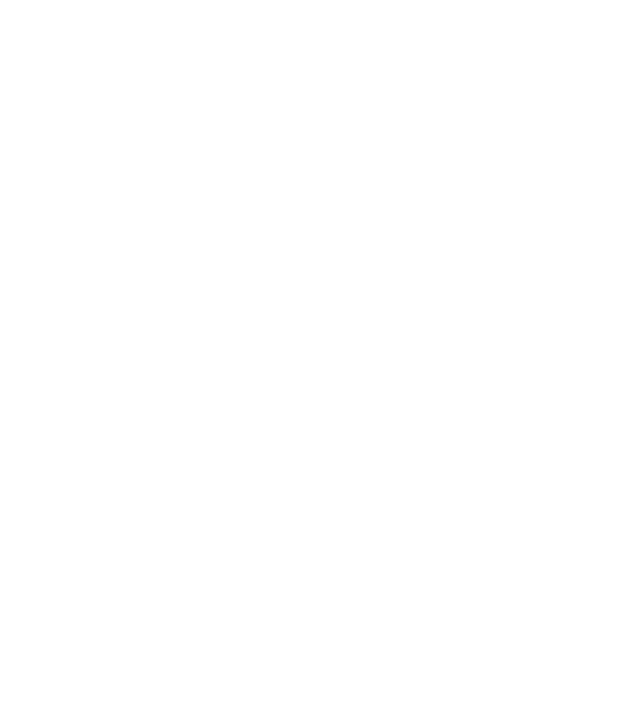
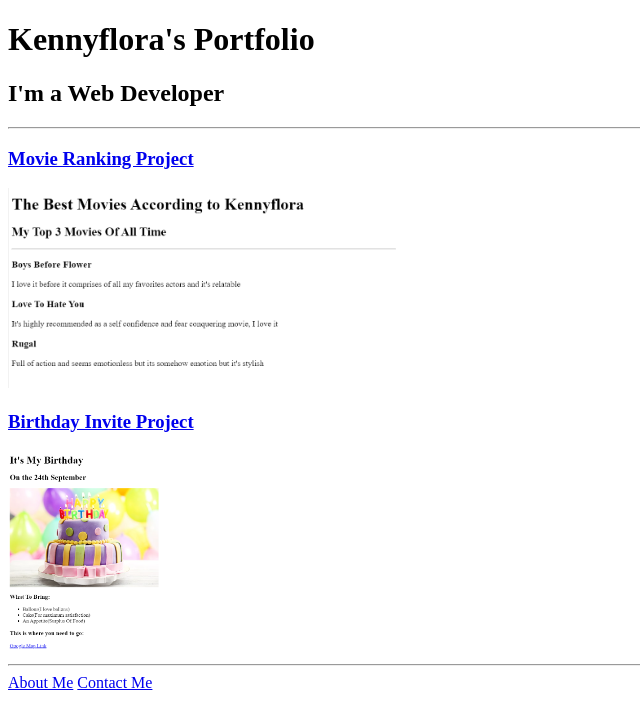
Before and after one commit to Kennyflora/html-potfolios, a plain HTML site: page index.html in a window 1280 px wide. Shown: the whole page, without its empty margins (0-640 px from the left). Drawn offline with Linux system fonts and the light colour scheme.

Commit message:
index.html

```diff
--- a/index.html
+++ b/index.html
@@ -1,15 +1,20 @@
-<!-- TODO 1: Create the HTML Boilerplate -->
+ <!DOCTYPE html>
+ <html lang="en">
+ <head>
+    <meta charset="UTF-8">
+    <title>Kennyflora's Portfolio</title>
+ </head>
 
-<!-- TODO 2: Add Your previous projects' HTML into the public folder -->
-
-<!-- TODO 3: Take screenshots of your project previews and add the images to the images folder -->
-
-<!-- TODO 4: Add titles/subtitles etc. -->
-
-<!-- TODO 5: Add a link to the project pages -->
-
-<!-- TODO 6: Add images to show the project previews
-HINT for TODO 6: You can use the height attribute set to 200 to make the image smaller:
-https://developer.mozilla.org/en-US/docs/Web/HTML/Element/img#attr-height -->
-
-<!-- TODO 7: Add the Contact Me and About Me page links -->
+ <body>
+    <h1>Kennyflora's Portfolio</h1>
+    <h2>I'm a Web Developer</h2>
+    <hr />
+    <h3><a href="./public/movie-ranking.html">Movie Ranking Project</a></h3>
+    <img src="./assets/images/movie-ranking.png" height="200" alt="Movie ranking project" />
+    <h3><a href="./public/birthday-invite.html">Birthday Invite Project</a></h3>
+    <img src="./assets/images/birthday-invite.png" height="200" alt="Birtday Invite Project" />
+    <hr />
+    <a href="./public/about.html">About Me</a>
+  <a href="./public/contact.html">Contact Me</a>
+ </body>
+ </html>
```
